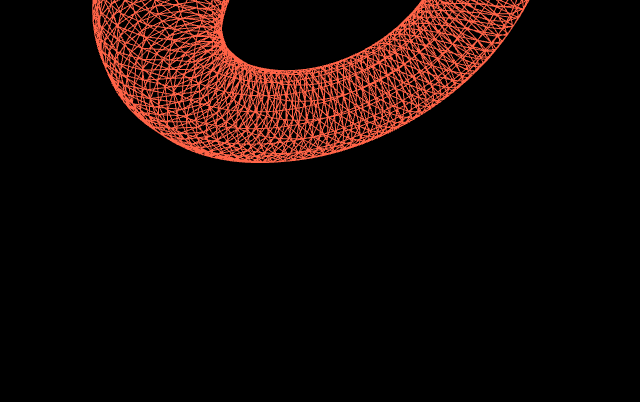
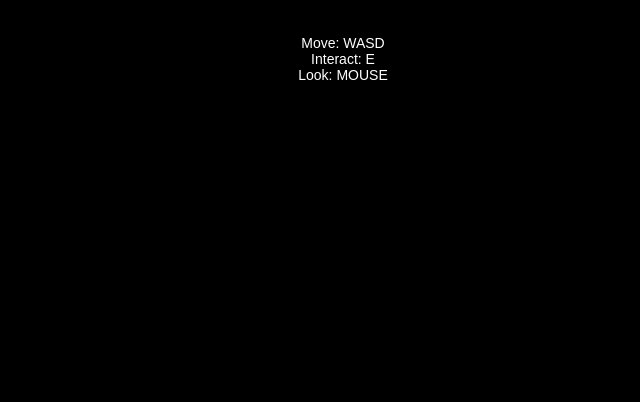
Before and after one commit to AMillionDrums/Smart-Home-ThreeJS, a website built with Vite: page main/index.html in a window 1280 px wide. Shown: the part 398-800 px from the top of the page, without its empty margins (297-937 px from the left). Built offline with nearby package versions, Linux system fonts and the light colour scheme; animation ran at ten frames a second; files whose address does not match are found by name.

Commit message:
Restructuring, character control, hdr skybox testing

```diff
--- a/main/index.html
+++ b/main/index.html
@@ -4,11 +4,22 @@
     <meta charset="UTF-8" />
     <link rel="icon" type="image/svg+xml" href="/vite.svg" />
     <meta name="viewport" content="width=device-width, initial-scale=1.0" />
-    <title>main</title>
+    <title>3D Game with Pointer Lock</title>
   </head>
   <body>
+    <div id="blocker">
+      <div id="instructions">
+        <p style="font-size:36px">
+          Click to play
+        </p>
+        <p>
+          Move: WASD<br/>
+          Interact: E<br/>
+          Look: MOUSE
+        </p>
+      </div>
+    </div>
     <canvas id="bg"></canvas>
-    <div id="app"></div>
     <script type="module" src="/src/main.js"></script>
   </body>
 </html>
--- a/main/src/main.js
+++ b/main/src/main.js
@@ -1,45 +1,214 @@
+import { PointerLockControls } from 'three/examples/jsm/controls/PointerLockControls.js';
+import { HDRLoader } from 'three/examples/jsm/loaders/HDRLoader.js';
 import './style.css'
 import * as THREE from 'three';
 
-// Scene Setup
-const scene = new THREE.Scene();
-const camera = new THREE.PerspectiveCamera(75, window.innerWidth / window.innerHeight, 0.1, 1000);
-camera.position.setZ(30);
+let camera, scene, renderer, controls;
 
-// Renderer Setup
-const renderer = new THREE.WebGLRenderer({
-    antialias: true,
-    canvas: document.querySelector('canvas'),
-});
+const torusgeometry = new THREE.TorusGeometry(10, 3, 16, 100);
+const torusmaterial = new THREE.MeshStandardMaterial({ color: 0xff6347 });
+const torus = new THREE.Mesh(torusgeometry, torusmaterial);
 
-// Adjust renderer for high-DPI displays
-renderer.setPixelRatio(window.devicePixelRatio);
-renderer.setSize(window.innerWidth, window.innerHeight);
+const cubegeometry = new THREE.BoxGeometry(6, 6, 6);
+const cubematerial = new THREE.MeshStandardMaterial({ color: 0x00ff00 });
+const cube = new THREE.Mesh(cubegeometry, cubematerial);
 
-// Initial render
-renderer.render(scene, camera);
+// Movement variables
+let moveForward = false;
+let moveBackward = false;
+let moveLeft = false;
+let moveRight = false;
 
-// Handle window resize
-window.addEventListener('resize', () => {
-    renderer.setSize(window.innerWidth, window.innerHeight);
+let prevTime = performance.now();
+const velocity = new THREE.Vector3();
+const direction = new THREE.Vector3();
+
+// For collision detection
+const objects = [];
+let raycaster;
+
+// Lighting
+const light = new THREE.DirectionalLight(0xffffff, 1);
+light.position.set(5, 10, 7.5);
+
+init();
+
+function init() {
+    camera = new THREE.PerspectiveCamera(75, window.innerWidth / window.innerHeight, 0.1, 1000);
+    camera.position.set(0, 10, 30);
+
+    scene = new THREE.Scene();
+
+    controls = new PointerLockControls(camera, document.body);
+
+    const blocker = document.getElementById('blocker');
+    const instructions = document.getElementById('instructions');
+
+    instructions.addEventListener('click', function () {
+        controls.lock();
+    });
+
+    controls.addEventListener('lock', function () {
+        instructions.style.display = 'none';
+        blocker.style.display = 'none';
+    });
+
+    controls.addEventListener('unlock', function () {
+        blocker.style.display = 'block';
+        instructions.style.display = '';
+    });
+
+    //scene.add(light);
+    scene.add(controls.object);
+
+    // Add some ground for collision detection
+    const floorGeometry = new THREE.PlaneGeometry(100, 100);
+    floorGeometry.rotateX(-Math.PI / 2);
+    const floorMaterial = new THREE.MeshStandardMaterial({ color: 0xC0C0C0 });
+    const floor = new THREE.Mesh(floorGeometry, floorMaterial);
+    floor.position.y = -40;
+    scene.add(floor);
+    objects.push(floor);
+
+    // Position torus
+    torus.position.y = 15;
+    scene.add(torus);
+
+    cube.position.x = 20;
+    cube.position.y = 5;
+    scene.add(cube);
+
+    const onKeyDown = function ( event ) {
+		switch ( event.code ) {
+			case 'KeyW':
+				moveForward = true;
+				break;
+			case 'KeyA':
+				moveLeft = true;
+				break;
+			case 'KeyS':
+				moveBackward = true;
+				break;
+			case 'KeyD':
+				moveRight = true;
+				break;
+		}
+	};
+
+    const onKeyUp = function ( event ) {
+		switch ( event.code ) {
+			case 'ArrowUp':
+			case 'KeyW':
+				moveForward = false;
+				break;
+
+			case 'ArrowLeft':
+			case 'KeyA':
+				moveLeft = false;
+				break;
+
+			case 'ArrowDown':
+			case 'KeyS':
+				moveBackward = false;
+				break;
+
+			case 'ArrowRight':
+			case 'KeyD':
+				moveRight = false;
+				break;
+		}
+	};
+
+    document.addEventListener('keydown', onKeyDown);
+    document.addEventListener('keyup', onKeyUp);
+
+    // Initialize raycaster for collision detection
+    raycaster = new THREE.Raycaster(new THREE.Vector3(), new THREE.Vector3(0, -1, 0), 0, 10);
+
+    renderer = new THREE.WebGLRenderer({
+        antialias: true,
+        canvas: document.querySelector('#bg'),
+    });
+	renderer.setPixelRatio(window.devicePixelRatio);
+	renderer.setSize(window.innerWidth, window.innerHeight);
+    renderer.toneMapping = THREE.ACESFilmicToneMapping;
+    renderer.outputEncoding = THREE.sRGBEncoding;
+
+    const pmremGenerator = new THREE.PMREMGenerator(renderer);
+    pmremGenerator.compileEquirectangularShader();
+
+    const hdrLoader = new HDRLoader();
+    hdrLoader.load(
+        './skybox/kloppenheim_02_1k.hdr',
+        function (texture) {
+            const envMap = pmremGenerator.fromEquirectangular(texture).texture;
+            scene.background = envMap;
+            scene.environment = envMap;
+            texture.dispose();
+            pmremGenerator.dispose();
+        }
+    )
+
+	renderer.setAnimationLoop(animate);
+
+    window.addEventListener('resize', onWindowResize);
+}
+
+function onWindowResize() {
     camera.aspect = window.innerWidth / window.innerHeight;
-    camera.updateProjectionMatrix();
-});
+	camera.updateProjectionMatrix();
+	renderer.setSize(window.innerWidth, window.innerHeight);
+}
 
-// Testing geometry rendering
-const geometry = new THREE.TorusGeometry(10, 3, 16, 100);
-const material = new THREE.MeshBasicMaterial({ color: 0xff6347, wireframe: true });
-const torus = new THREE.Mesh(geometry, material);
-scene.add(torus);
+function animate() {
+    const time = performance.now();
 
-function gameloop() {
-    requestAnimationFrame(gameloop);
+    if (controls.isLocked === true) {
+        // Rotate torus
+        torus.rotation.x += 0.01;
+        torus.rotation.y += 0.01;
+        torus.rotation.z += 0.01;
 
-    torus.rotation.x += 0.01;
-    torus.rotation.y += 0.005;
-    torus.rotation.z += 0.01;
+        // Movement physics
+        raycaster.ray.origin.copy(controls.object.position);
+        raycaster.ray.origin.y -= 10;
 
+        const intersections = raycaster.intersectObjects(objects, false);
+        const onObject = intersections.length > 0;
+
+        const delta = (time - prevTime) / 1000;
+
+        // Apply damping and gravity
+        velocity.x -= velocity.x * 10.0 * delta;
+        velocity.z -= velocity.z * 10.0 * delta;
+        velocity.y -= 9.8 * 100.0 * delta;
+
+        // Calculate movement direction
+        direction.z = Number(moveForward) - Number(moveBackward);
+        direction.x = Number(moveRight) - Number(moveLeft);
+        direction.normalize();
+
+        // Apply movement forces
+        if (moveForward || moveBackward) velocity.z -= direction.z * 400.0 * delta;
+        if (moveLeft || moveRight) velocity.x -= direction.x * 400.0 * delta;
+
+        // Handle jumping and ground collision
+        if (onObject === true) {
+            velocity.y = Math.max(0, velocity.y);
+        }
+
+        // Move the camera
+        controls.moveRight(-velocity.x * delta);
+        controls.moveForward(-velocity.z * delta);
+        controls.object.position.y += (velocity.y * delta);
+
+        // Prevent falling through ground
+        if (controls.object.position.y < 10) {
+            velocity.y = 0;
+            controls.object.position.y = 10;
+        }
+    }
+
+    prevTime = time;
     renderer.render(scene, camera);
 }
-
-gameloop();
--- a/main/src/style.css
+++ b/main/src/style.css
@@ -1,5 +1,29 @@
-canvas {
-    position: fixed;
-    top: 0;
-    left: 0;
+#blocker {
+    position: absolute;
+    width: 100%;
+    height: 100%;
+    background-color: rgba(0,0,0,0.5);
 }
+
+#instructions {
+    width: 100%;
+    height: 100%;
+    display: flex;
+    flex-direction: column;
+    justify-content: center;
+    align-items: center;
+    text-align: center;
+    font-size: 14px;
+    cursor: pointer;
+    color: white;
+    font-family: Arial, sans-serif;
+}
+
+body {
+    margin: 0;
+    overflow: hidden;
+}
+
+#bg {
+    display: block;
+}
```
Also changed, not shown: main/src/control.js (deleted), 1 other file.
